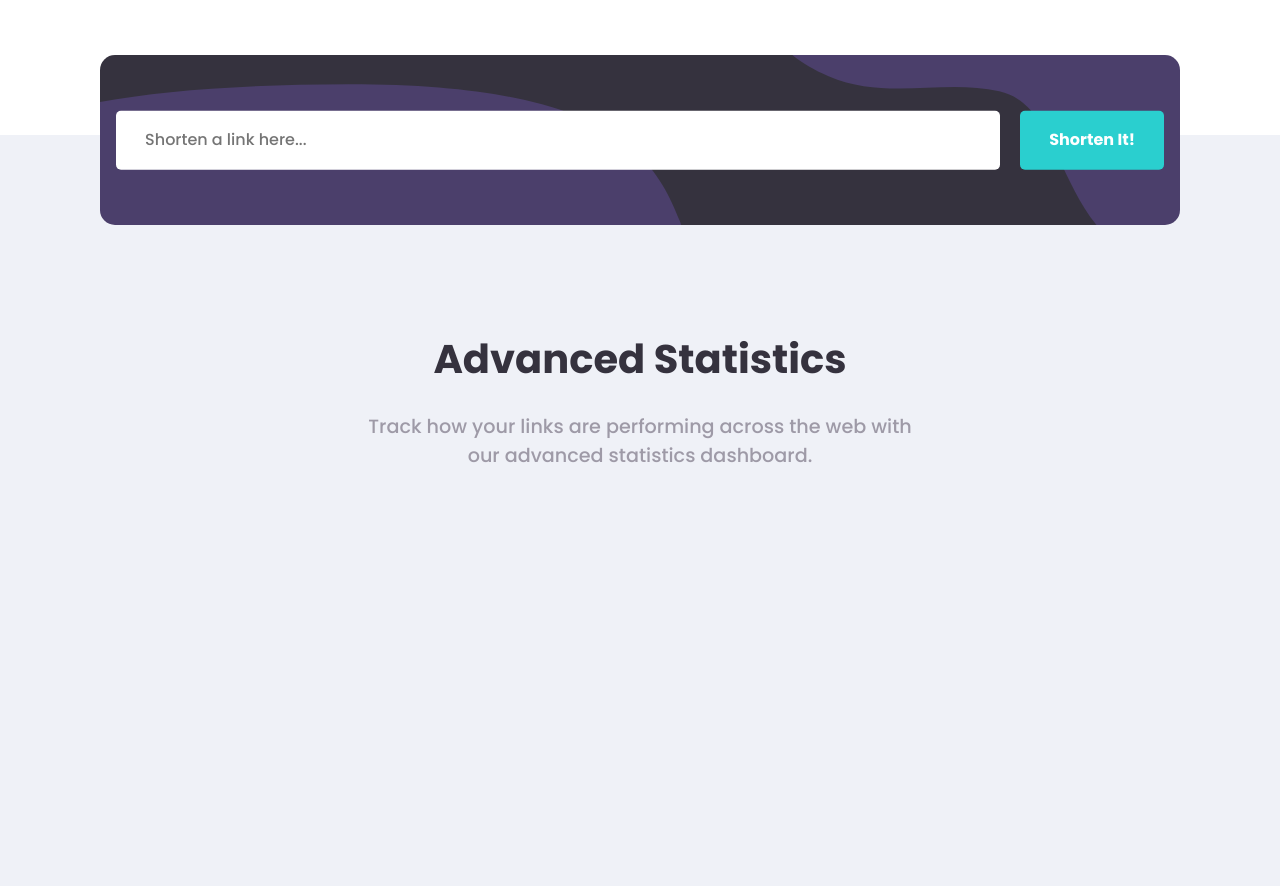
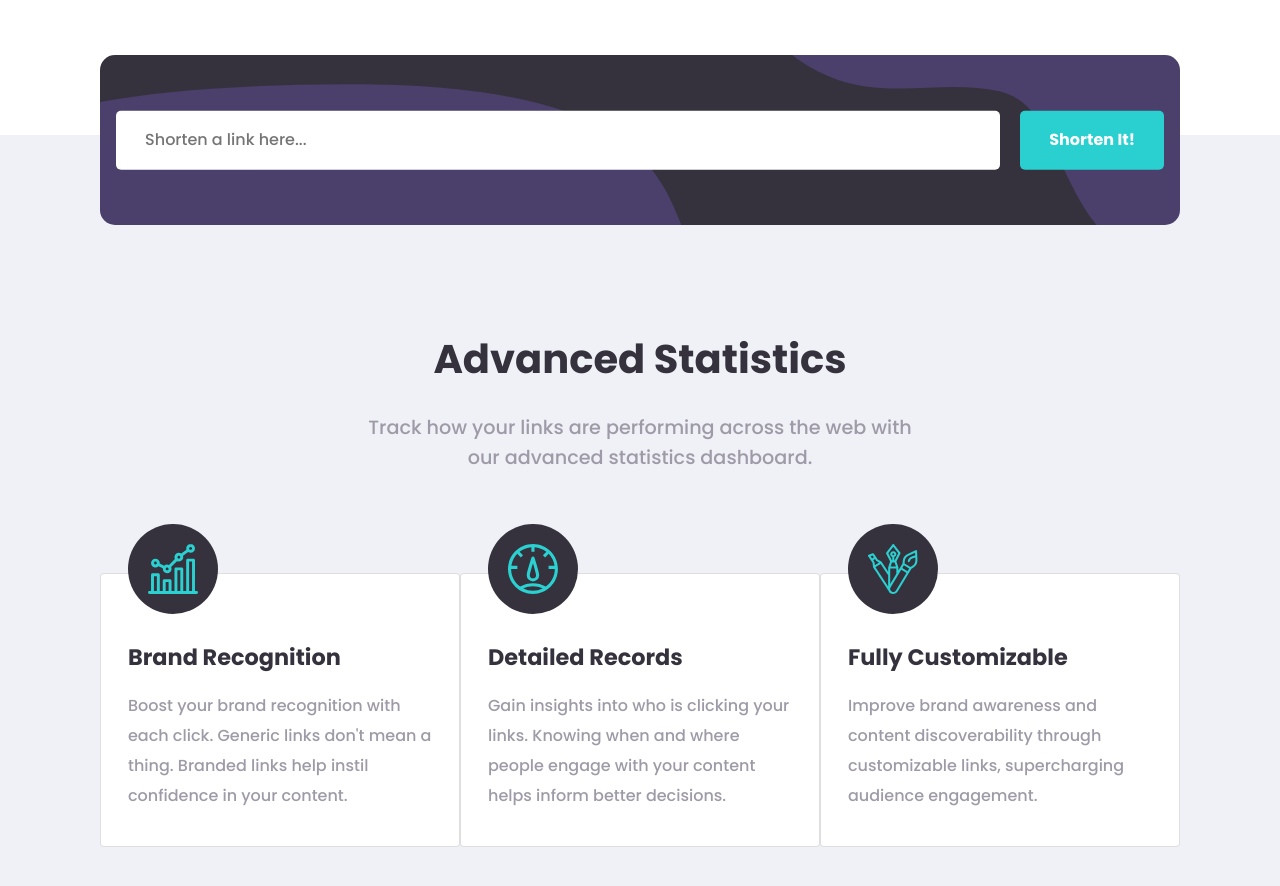
Before and after one commit to montagapallarols/Shortly-URL-shortening-API, a React (Create React App) app: page / in a window 1280 px wide. Shown: the part 660-1546 px from the top of the page. Built offline with nearby package versions, Linux system fonts and the light colour scheme.

Commit message:
Create cards with icons

```diff
--- a/src/assets/scss/variables/_variables.scss
+++ b/src/assets/scss/variables/_variables.scss
@@ -2,6 +2,8 @@
 
 $margin-desktop: 100px;
 $margin-tablet: 25px;
+
+$text-line-height: 30px;
 
 %button-round {
   border: none;
--- a/src/components/Body/Body.jsx
+++ b/src/components/Body/Body.jsx
@@ -1,6 +1,10 @@
 import "./Body.scss";
 
 import React from "react";
+import Card from "../Card/Card";
+import icon1 from "../../assets/images/icon-brand-recognition.svg";
+import icon2 from "../../assets/images/icon-detailed-records.svg";
+import icon3 from "../../assets/images/icon-fully-customizable.svg";
 
 export default function Body() {
   return (
@@ -12,6 +16,23 @@ export default function Body() {
           statistics dashboard.
         </p>
       </div>
+      <div className="card-section">
+        <Card
+          icon={icon1}
+          title="Brand Recognition"
+          text="Boost your brand recognition with each click. Generic links don't mean a thing. Branded links help instil confidence in your content."
+        />
+        <Card
+          icon={icon2}
+          title="Detailed Records"
+          text="Gain insights into who is clicking your links. Knowing when and where people engage with your content helps inform better decisions."
+        />
+        <Card
+          icon={icon3}
+          title="Fully Customizable"
+          text="Improve brand awareness and content discoverability through customizable links, supercharging audience engagement."
+        />
+      </div>
     </div>
   );
 }
--- a/src/components/Body/Body.scss
+++ b/src/components/Body/Body.scss
@@ -1,6 +1,7 @@
 @import "../../assets/scss/main";
 
 .body-container {
+  padding: 200px $margin-desktop 500px;
   background-color: $lightest-violet;
   width: 100vw;
   height: 100vh;
@@ -8,11 +9,9 @@
   display: flex;
   flex-direction: column;
   text-align: center;
-  overflow: hidden;
 }
 
 .body-text {
-  padding: 200px 200px 50px;
   @include tablet {
     padding: 180px $margin-tablet;
   }
@@ -31,12 +30,18 @@
     font-size: 1.2rem;
     max-width: 550px;
     margin: 30px auto;
+    line-height: $text-line-height;
     @include tablet {
       max-width: 100%;
     }
     @include mobile {
       font-size: 1rem;
-      line-height: 30px;
     }
   }
 }
+
+.card-section {
+  padding-top: 70px;
+  display: grid;
+  grid-template-columns: 1fr 1fr 1fr;
+}
--- /dev/null
+++ b/src/components/Card/Card.jsx
@@ -0,0 +1,15 @@
+import "./Card.scss";
+
+import React from "react";
+
+export default function Card(props) {
+  return (
+    <div className="card">
+      <div className="card-icon-container">
+        <img className="card-icon" src={props.icon} alt="icon" />
+      </div>
+      <h3 className="card-title">{props.title}</h3>
+      <p className="card-text">{props.text}</p>
+    </div>
+  );
+}
--- /dev/null
+++ b/src/components/Card/Card.scss
@@ -0,0 +1,38 @@
+@import "../../assets/scss/main";
+
+.card {
+  padding: 0px 27px 35px;
+}
+
+.card-icon-container {
+  border-radius: 50%;
+  background-color: $very-dark-blue;
+  height: 90px;
+  width: 90px;
+  margin-top: -50px;
+}
+
+.card-icon {
+  width: 50px;
+  position: relative;
+  top: 50%;
+  -webkit-transform: translateY(-50%);
+  -ms-transform: translateY(-50%);
+  transform: translateY(-50%);
+}
+
+.card-title {
+  color: $very-dark-blue;
+  font-size: 1.4rem;
+  font-weight: 700;
+  text-align: left;
+  margin-top: 30px;
+  margin-bottom: 20px;
+}
+
+.card-text {
+  text-align: left;
+  color: $grayish-violet;
+  line-height: $text-line-height;
+  //   font-size: 1rem;
+}
--- a/src/components/Header/Header.scss
+++ b/src/components/Header/Header.scss
@@ -44,6 +44,7 @@
     color: $grayish-violet;
     padding-bottom: 20px;
     font-size: 1.3rem;
+    line-height: 35px;
     @include mobile {
       margin-top: 20px;
       font-size: 1.1rem;
```
